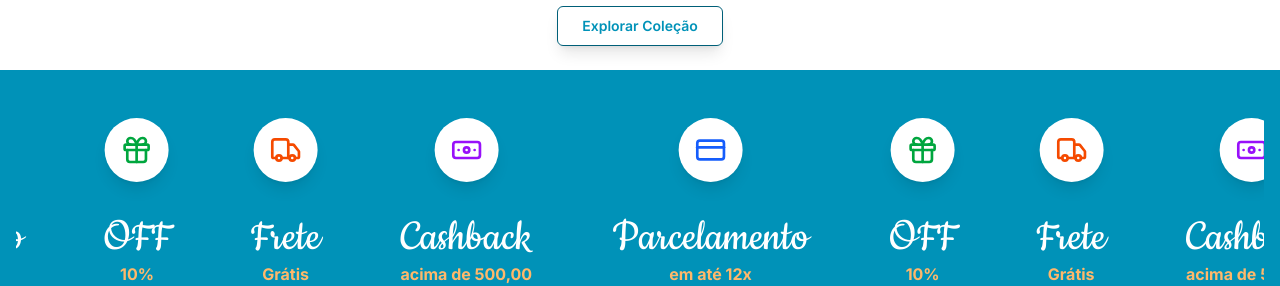
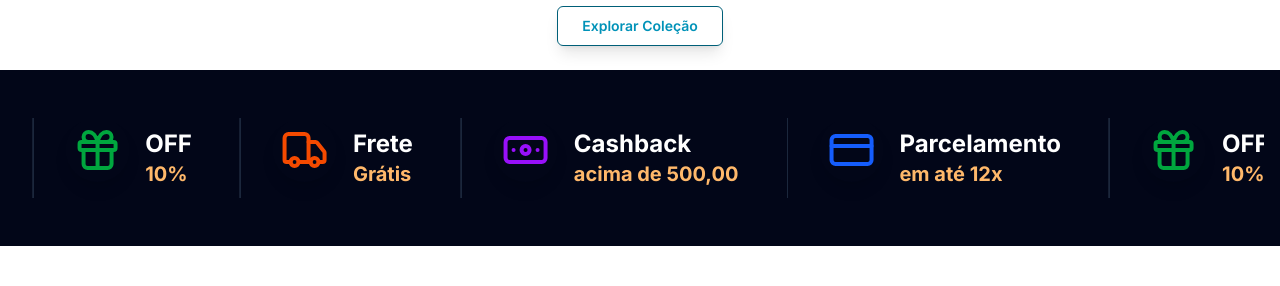
Before and after one commit to 7Zac/ecommerce-sandalias, a Next.js app: page / in a window 1280 px wide. Shown: the part 517-803 px from the top of the page. Built offline with nearby package versions, Linux system fonts and the light colour scheme.

Commit message:
chore: restyled prommotional features component

```diff
--- a/src/components/promotional-features.tsx
+++ b/src/components/promotional-features.tsx
@@ -30,19 +30,19 @@ export default function PromotionalFeatures() {
   ]
 
   return (
-    <section className="bg-cyan-600 py-8">
+    <section className="bg-slate-950 py-8">
       <div className="container mx-auto px-4">
         <Marquee pauseOnHover className="py-4">
           {features.map((feature, index) => (
-            <div key={index} className="text-center space-y-4 gap-4 flex flex-col items-center px-8">
+            <div key={index} className="text-center space-y-4 gap-4 flex justify-center items-center px-8 border-l border-slate-700">
               <div
-                className={`inline-flex items-center justify-center w-16 h-16 rounded-full bg-white shadow-lg ${feature.color}`}
+                className={`inline-flex items-center justify-center w-16 h-16 rounded-full shadow-lg ${feature.color}`}
               >
-                <feature.icon className="w-8 h-8" />
+                <feature.icon className="w-12 h-12" />
               </div>
-              <div className="p-0">
-                <h3 className="text-5xl font-medium text-white font-['Cookie']">{feature.title}</h3>
-                <p className="text-orange-300 font-bold">{feature.subtitle}</p>
+              <div className="p-0 flex flex-col items-start">
+                <h3 className="text-2xl font-bold text-white">{feature.title}</h3>
+                <p className="text-orange-300 text-xl font-bold">{feature.subtitle}</p>
               </div>
             </div>
           ))}
```
